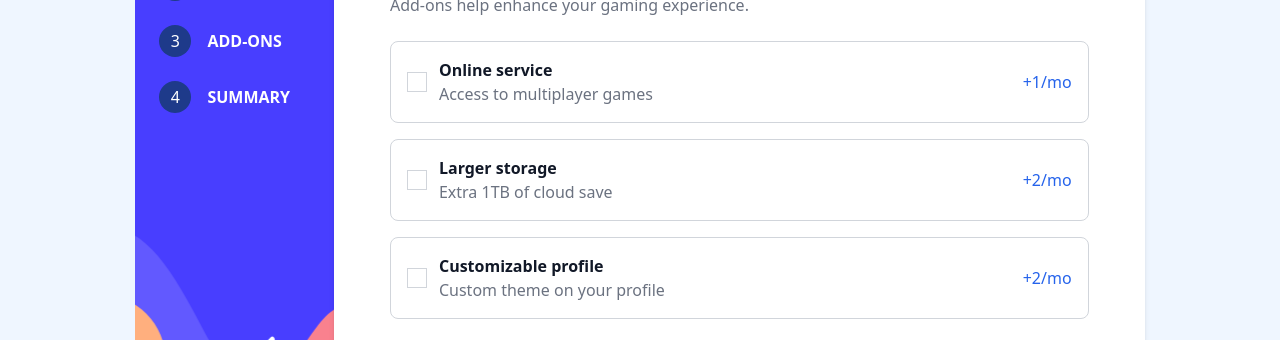
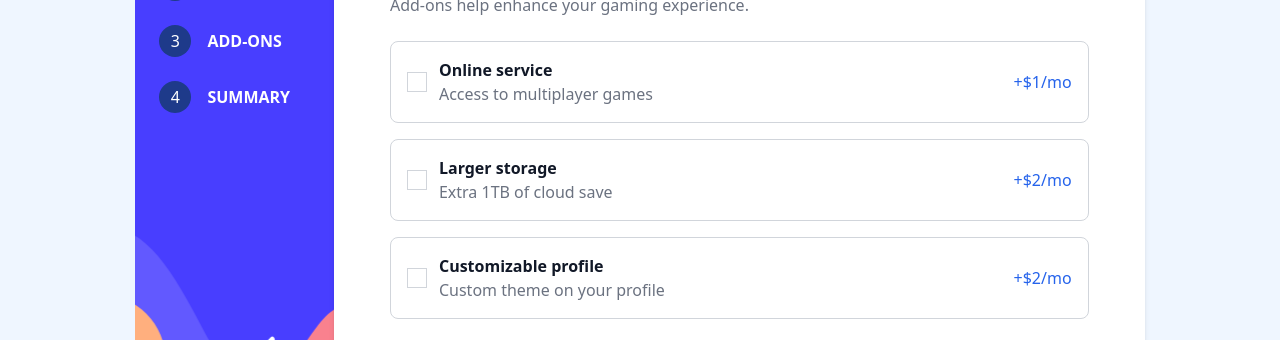
Before and after one commit to Reemaz88/multi-step-form-main, a React (Create React App) app: page /step3 in a window 1280 px wide. Shown: the part 143-483 px from the top of the page. Built offline with nearby package versions, Linux system fonts and the light colour scheme.

Commit message:
update all steps right

```diff
--- a/src/Components/StepThree.js
+++ b/src/Components/StepThree.js
@@ -8,11 +8,19 @@ const StepThree = ({ setCurrentStep }) => {
   const navigate = useNavigate(); // Initialize navigate
   const dispatch = useDispatch();
 
-  // Get current add-ons data from Redux
+  // Get current add-ons and billing cycle data from Redux
   const addons = useSelector((state) => state.form.addons) || {};
+  const duration = useSelector((state) => state.form.plan.duration) || 'monthly'; // Default to 'monthly'
 
   // Destructure with defaults to avoid errors
   const { onlineService = false, largerStorage = false, customizableProfile = false } = addons;
+
+  // Define add-on prices based on billing cycle
+  const addonPrices = {
+    onlineService: duration === "yearly" ? "+$10/yr" : "+$1/mo",
+    largerStorage: duration === "yearly" ? "+$20/yr" : "+$2/mo",
+    customizableProfile: duration === "yearly" ? "+$20/yr" : "+$2/mo",
+  };
 
   return (
     <div className="p-6">
@@ -55,7 +63,7 @@ const StepThree = ({ setCurrentStep }) => {
                     <p className="text-gray-500">Access to multiplayer games</p>
                   </div>
                 </div>
-                <span className="text-blue-600">+1/mo</span>
+                <span className="text-blue-600">{addonPrices.onlineService}</span>
               </div>
 
               {/* Larger Storage */}
@@ -77,7 +85,7 @@ const StepThree = ({ setCurrentStep }) => {
                     <p className="text-gray-500">Extra 1TB of cloud save</p>
                   </div>
                 </div>
-                <span className="text-blue-600">+2/mo</span>
+                <span className="text-blue-600">{addonPrices.largerStorage}</span>
               </div>
 
               {/* Customizable Profile */}
@@ -101,7 +109,7 @@ const StepThree = ({ setCurrentStep }) => {
                     <p className="text-gray-500">Custom theme on your profile</p>
                   </div>
                 </div>
-                <span className="text-blue-600">+2/mo</span>
+                <span className="text-blue-600">{addonPrices.customizableProfile}</span>
               </div>
             </div>
 
```
